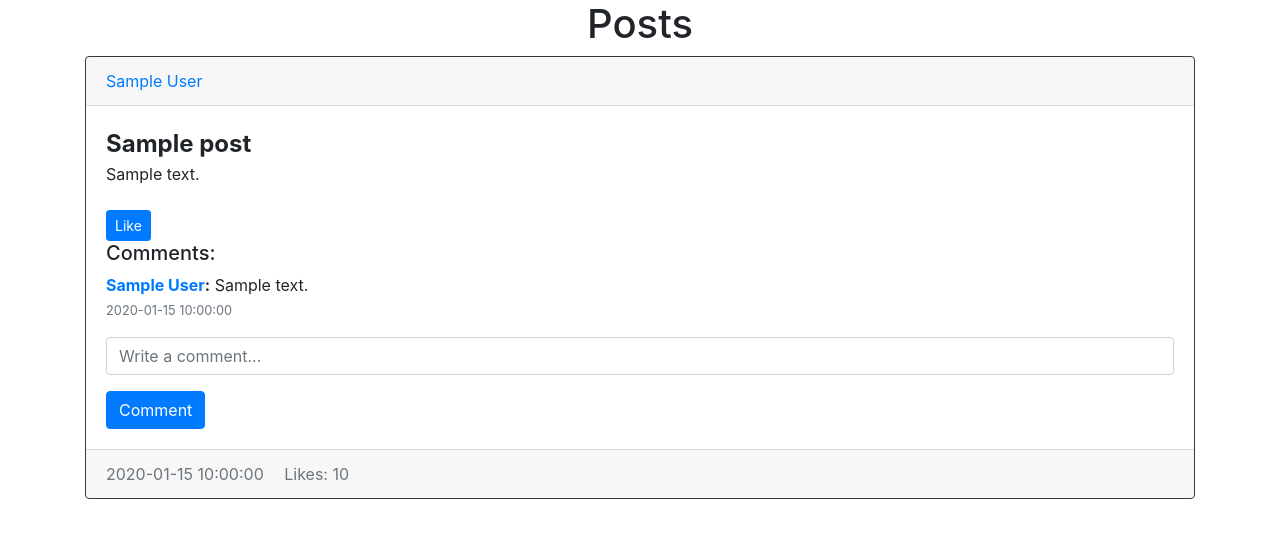
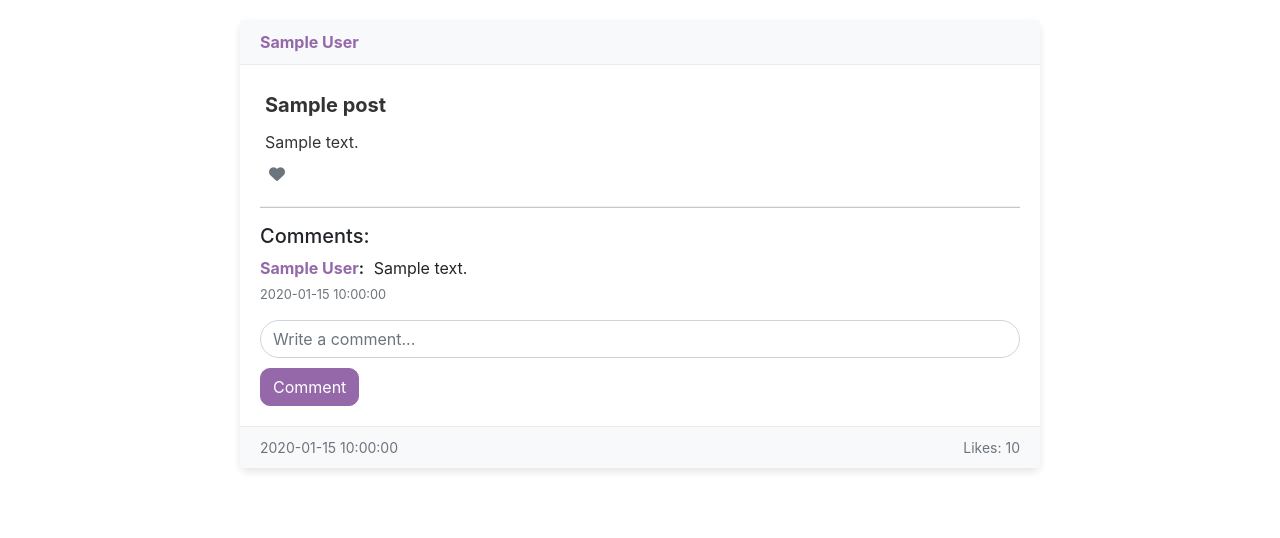
Before and after one commit to nuochka/Charoite, a Flask app: template blog/templates/posts.html in a window 1280 px wide. Shown: the part 58-596 px from the top of the page. Run offline with Flask 3, Linux system fonts and the light colour scheme; the template is opened without the code that fills it: most values are stand-ins (such as "Sample title", 1, 10 or a date in 2020); some libraries are stand-ins or nearby versions.

Commit message:
A style of pages was improved

```diff
--- a/blog/static/style.css
+++ b/blog/static/style.css
@@ -1,4 +1,4 @@
-#title{
+#title {
     font-size: 24px;
     font-weight: bold;
 }
@@ -7,3 +7,141 @@
     height: 30px;
     margin-right: 10px;
 }
+
+#posts {
+    margin: 20px auto;
+    max-width: 800px;
+}
+
+/* Override Bootstrap card styles */
+.card {
+    margin-bottom: 20px;
+    border: none;
+    border-radius: 8px;
+    box-shadow: 0 4px 8px rgba(0, 0, 0, 0.1);
+}
+
+.card-header {
+    background-color: #f8f9fa;
+    font-weight: bold;
+    border-bottom: 1px solid #e9ecef;
+    border-top-left-radius: 8px;
+    border-top-right-radius: 8px;
+    padding: 10px 20px;
+}
+
+.card-body {
+    padding: 20px;
+    background-color: #ffffff;
+    border-bottom-left-radius: 8px;
+    border-bottom-right-radius: 8px;
+}
+
+.card-text {
+    margin: 5px;
+    font-size: 16px;
+    color: #333;
+}
+
+.card-text#title {
+    font-size: 20px;
+    font-weight: bold;
+    margin-bottom: 10px;
+}
+
+.like-btn {
+    margin-top: 10px;
+}
+
+/* posts.css */
+
+.list-unstyled {
+    padding-left: 0;
+}
+
+.list-unstyled .comment-container {
+    display: flex;
+    justify-content: space-between;
+    align-items: flex-start;
+}
+
+.comment-content {
+    flex: 1;
+}
+
+.comment-content strong {
+    margin-right: 5px;
+}
+
+.comment-content small {
+    display: block;
+    margin-top: 5px;
+}
+
+.comment-content .btn {
+    margin-left: 10px;
+}
+
+
+.form-group {
+    margin-bottom: 10px;
+}
+
+.btn-group {
+    margin-left: auto;
+}
+
+.card-footer {
+    background-color: #f8f9fa;
+    border-top: 1px solid #e9ecef;
+    font-size: 14px;
+    color: #6c757d;
+    display: flex;
+    justify-content: space-between;
+    align-items: center;
+    border-bottom-left-radius: 8px;
+    border-bottom-right-radius: 8px;
+    padding: 10px 20px;
+}
+
+.btn-primary, .btn-outline-primary {
+    border-radius: 10px;
+    background-color: #9568aa;
+    border-color: #9568aa;
+    color: #ffffff;
+}
+
+.btn-primary:hover {
+    background-color: #614d69;
+    border-color: #614d69;
+}
+
+.btn-danger {
+    border-radius: 20px;
+}
+
+input.form-control {
+    border-radius: 20px;
+}
+
+a {
+    color: #9568aa;
+    text-decoration: none;
+}
+
+a:hover {
+    color: #614d69;
+}
+
+.fas {
+    color: #6c757d;
+    font-size: 16px;
+}
+
+.fas:hover {
+    color: #353a3f;
+}
+
+hr {
+    border-color: rgb(206, 206, 206);
+}
--- a/blog/templates/base.html
+++ b/blog/templates/base.html
@@ -6,6 +6,7 @@
     <meta name="viewport" content="width=device-width, initial-scale=1.0">
     <title>{% block title %}My Blog{% endblock %}</title>
     <link rel="stylesheet" href="{{ url_for('static', filename='style.css') }}">
+    <link rel="stylesheet" href="https://cdnjs.cloudflare.com/ajax/libs/font-awesome/6.0.0-beta3/css/all.min.css">
     <link href="https://cdn.jsdelivr.net/npm/bootstrap@5.0.2/dist/css/bootstrap.min.css" rel="stylesheet" integrity="sha384-EVSTQN3/azprG1Anm3QDgpJLIm9Nao0Yz1ztcQTwFspd3yD65VohhpuuCOmLASjC" crossorigin="anonymous">
 </head>
 <body>
--- a/blog/templates/posts_div.html
+++ b/blog/templates/posts_div.html
@@ -5,7 +5,6 @@
 {% endblock %}
 
 {% block content %}
-    <h1 align="center">Posts</h1>
     <div id="posts">
         {% for post in posts %}
             <div class="card border-dark">
@@ -14,7 +13,9 @@
                     {% if session.username == post.author %}
                         <div class="btn-group">
                             <form method="POST" action="{{ url_for('views.delete_post', post_id=post._id) }}">
-                                <button type="submit" class="btn btn-sm btn-danger">Delete Post</button>
+                                <button type="submit" class="btn btn-sm">
+                                    <i class="fas fa-trash"></i>
+                                </button>
                             </form>
                         </div>
                     {% endif %}
@@ -22,34 +23,41 @@
                 <div class="card-body">
                     <div class="card-text" id = "title">{{ post.title }}</div>
                     <div class="card-text" id = "post-content">{{ post.content }}</div>
-                    <br />
                         {% if session.username not in post.liked_by %}
-                            <button type="submit" id="likes" data-post-url="{{ url_for('views.like_post', post_id=post._id) }}" data-post-id="{{ post._id }}"  class="btn btn-sm btn-primary like-btn">Like</button>
+                            <button type="submit" id="likes" data-post-url="{{ url_for('views.like_post', post_id=post._id) }}" data-post-id="{{ post._id }}"  class="btn btn-sm">
+                                <i class="fas fa-heart"></i>
+                            </button>
                         {% else %}
                         <button type="submit" id="likes" data-post-url="{{ url_for('views.like_post', post_id=post._id) }}" data-post-id="{{ post._id }}" class="btn btn-sm btn-outline-primary like-btn">Unlike</button>
                         {% endif %}
+                        <hr />
                     {% if post.comments %}
                         <div class="comments-section">
                             <h5>Comments:</h5>
                             <ul class="list-unstyled">
                                 {% for comment in post.comments %}
                                     <li class="mb-3">
-                                        <div>
+                                        <div class="comment-container">
+                                            <div class="comment-content">
                                                 <strong><a href="/profile/{{ comment.author }}">{{ comment.author }}</a>:</strong>
                                                 {{ comment.text }}
+                                                <small class="text-muted">{{ comment.created_date }}</small>
                                             </div>
-                                        <small class="text-muted">{{ comment.created_date }}</small>
                                             {% if session.username == comment.author or session.email == post.author %}
                                                 <form method="POST" action="{{ url_for('views.delete_comment', post_id=post._id) }}">
                                                     <input type="hidden" name="text" value="{{ comment.text }}">
                                                     <input type="hidden" name="author" value="{{ comment.author }}">
                                                     <input type="hidden" name="created_date" value="{{ comment.created_date }}">
-                                                <button type="submit" class="btn btn-sm btn-danger">Delete Comment</button>
+                                                    <button type="submit" class="btn btn-sm">
+                                                        <i class="fas fa-trash"></i>
+                                                    </button>
                                                 </form>
                                             {% endif %}
+                                        </div>
                                     </li>
                                 {% endfor %}
                             </ul>
+
                         </div>
                     {% else %}
                         <p>No comments yet.</p>
```
Also changed, not shown: blog/templates/profile.html (+5 -3 lines). Lines whose indentation alone changed are shown as unchanged.
